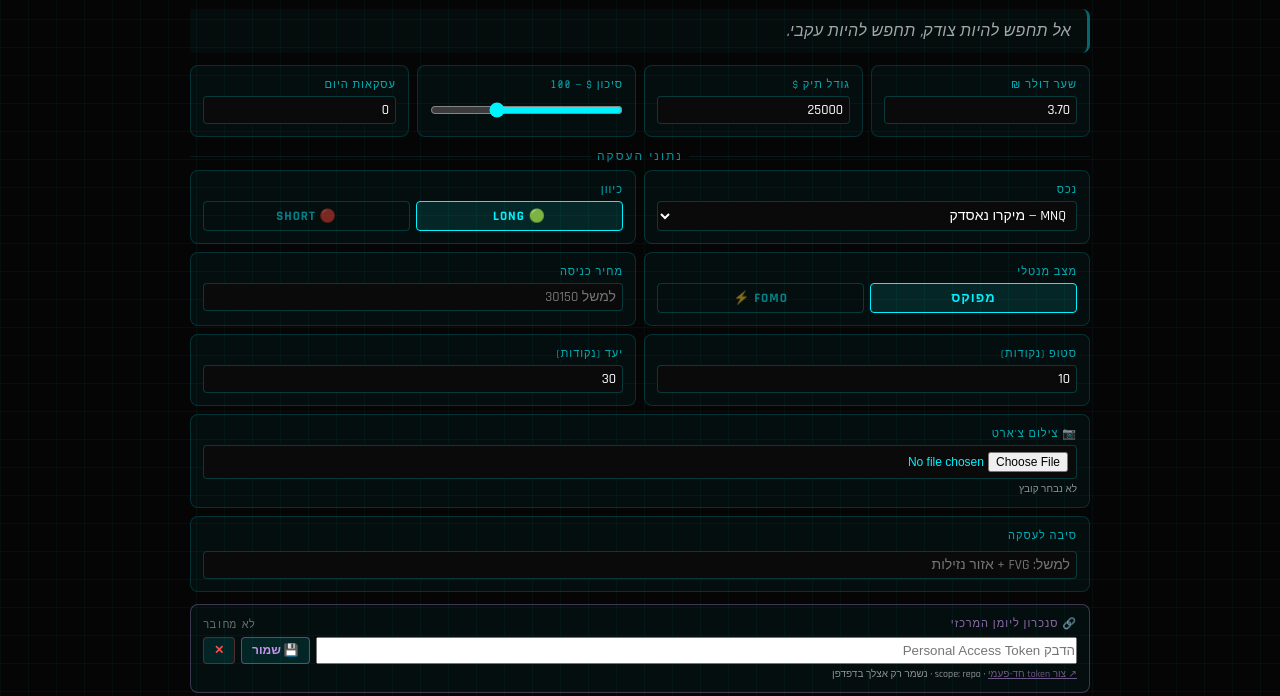
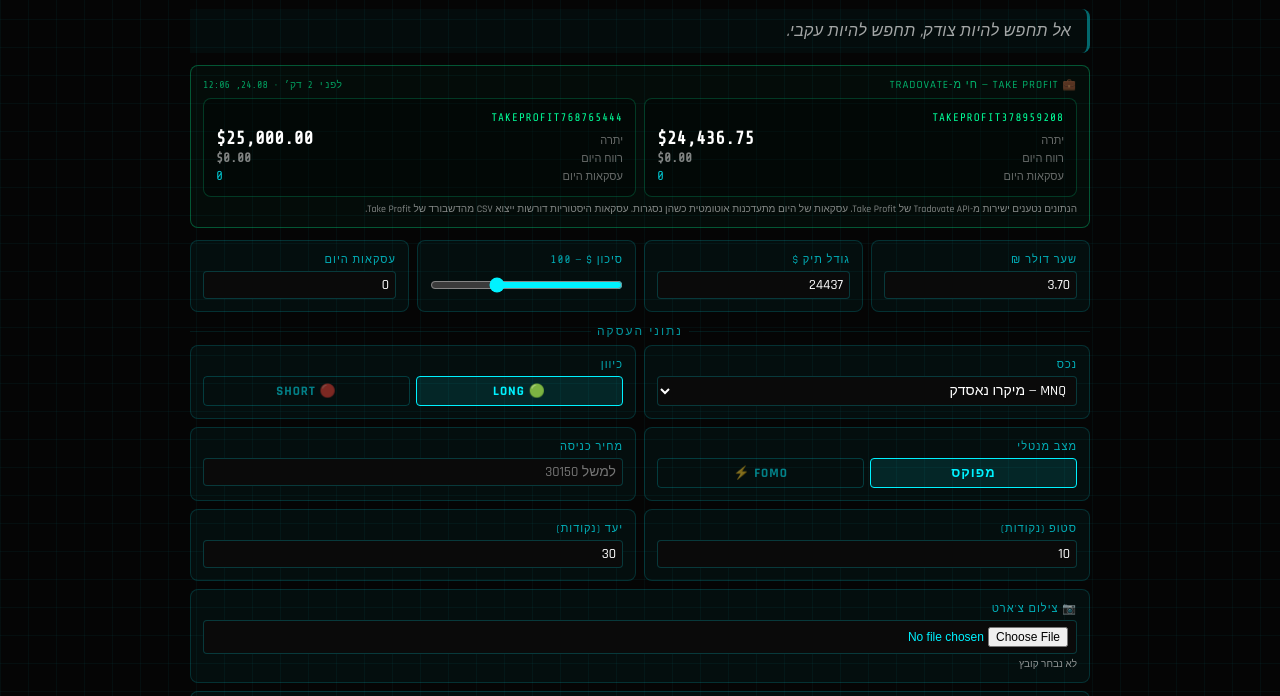
Before and after one commit to neoray261-eng/trading-journal-data, a plain HTML site: page terminal.html in a window 1280 px wide. Shown: the part 65-761 px from the top of the page. Drawn offline with nearby package versions, Linux system fonts and the light colour scheme.

Commit message:
Terminal: live Take Profit account panel from Tradovate API
Adds a green panel at the top of the terminal showing both TAKEPROFIT
accounts with current balance, today's realized P&L, and today's fill
count. Data is read from takeprofit_trades.json (updated every 5 min
by the local sync script). Also auto-fills the account-size input with
the active account's live balance (unless the user has changed it).

```diff
--- a/terminal.html
+++ b/terminal.html
@@ -76,6 +76,15 @@ input[type=range]{width:100%;margin:6px 0;accent-color:#00f2ff}
 
 <div class="quote-box">
   <div class="quote-txt" id="quoteEl">טוען ציטוט...</div>
+</div>
+
+<div class="panel" id="tpPanel" style="margin-bottom:0.75rem;border-color:rgba(0,255,153,0.3);background:rgba(0,255,153,0.03)">
+  <div style="display:flex;align-items:center;justify-content:space-between;gap:6px;flex-wrap:wrap;margin-bottom:6px">
+    <div class="lbl" style="margin:0;color:#00ff99">💼 Take Profit — חי מ-Tradovate</div>
+    <span style="font-size:10px;font-family:'Share Tech Mono',monospace;color:rgba(0,255,153,0.6)" id="tpStamp">טוען...</span>
+  </div>
+  <div class="g2" id="tpAccounts" style="margin:0"></div>
+  <div style="font-size:10px;opacity:0.5;margin-top:6px" id="tpNote"></div>
 </div>
 
 <div class="g4">
@@ -460,7 +469,71 @@ function clearJ(){
   if(!confirm('לנקות את כל העסקאות של היום?'))return;
   trades=[];saveTrades();renderJ();
 }
+// ── Take Profit live data (from Tradovate API via python sync) ──────
+async function loadTakeProfit(){
+  try{
+    var url='https://raw.githubusercontent.com/'+JOURNAL_REPO+'/main/takeprofit_trades.json?ts='+Date.now();
+    var r=await fetch(url);
+    if(!r.ok){document.getElementById('tpStamp').textContent='לא זמין';return;}
+    var d=await r.json();
+    var when=new Date(d.generated_at);
+    var mins=Math.round((Date.now()-when.getTime())/60000);
+    var stamp=mins<2?'עכשיו':mins<60?'לפני '+mins+' דק׳':'לפני '+Math.round(mins/60)+' שע׳';
+    document.getElementById('tpStamp').textContent=stamp+' · '+when.toLocaleString('he-IL',{hour:'2-digit',minute:'2-digit',day:'2-digit',month:'2-digit'});
+
+    var box=document.getElementById('tpAccounts');
+    box.innerHTML='';
+    var totalBalance=0;
+    (d.accounts||[]).forEach(function(a){
+      totalBalance+=a.balance_current||0;
+      var pnl=a.realized_pnl_today||0;
+      var pnlColor=pnl>0?'#00ff99':pnl<0?'#ff4b4b':'rgba(255,255,255,0.5)';
+      var pnlSign=pnl>0?'+':'';
+      var el=document.createElement('div');
+      el.className='panel';
+      el.style.cssText='background:rgba(0,0,0,0.3);border-color:rgba(0,255,153,0.2)';
+      el.innerHTML=
+        '<div style="font-size:11px;color:#00ff99;font-family:\'Share Tech Mono\',monospace;letter-spacing:1px">'+a.name+'</div>'+
+        '<div style="display:flex;justify-content:space-between;align-items:baseline;margin-top:4px">'+
+        '  <span style="font-size:11px;color:rgba(255,255,255,0.4)">יתרה</span>'+
+        '  <span style="font-family:\'Share Tech Mono\',monospace;font-size:18px;color:#fff;font-weight:700">$'+(a.balance_current||0).toLocaleString('en-US',{minimumFractionDigits:2,maximumFractionDigits:2})+'</span>'+
+        '</div>'+
+        '<div style="display:flex;justify-content:space-between;align-items:baseline;margin-top:2px">'+
+        '  <span style="font-size:11px;color:rgba(255,255,255,0.4)">רווח היום</span>'+
+        '  <span style="font-family:\'Share Tech Mono\',monospace;font-size:13px;color:'+pnlColor+';font-weight:700">'+pnlSign+'$'+Math.abs(pnl).toFixed(2)+'</span>'+
+        '</div>'+
+        '<div style="display:flex;justify-content:space-between;align-items:baseline;margin-top:2px">'+
+        '  <span style="font-size:11px;color:rgba(255,255,255,0.4)">עסקאות היום</span>'+
+        '  <span style="font-family:\'Share Tech Mono\',monospace;font-size:13px;color:rgba(0,242,255,0.8)">'+(a.fills_today||0)+'</span>'+
+        '</div>'+
+        ((a.open_positions&&a.open_positions.length)?
+        '<div style="margin-top:4px;padding-top:4px;border-top:1px solid rgba(255,255,255,0.08);font-size:11px;color:#ffaa00">⚡ פוזיציות פתוחות: '+a.open_positions.length+'</div>':'');
+      box.appendChild(el);
+    });
+
+    // Auto-fill account size input with the FIRST (active) account balance
+    var active=(d.accounts||[]).find(function(a){return (a.balance_current||0)!==(a.balance_sod||0)||a.fills_today>0;})||(d.accounts||[])[0];
+    if(active&&active.balance_current){
+      var accInp=document.getElementById('acc');
+      if(accInp&&!accInp.dataset.userTouched){
+        accInp.value=Math.round(active.balance_current);
+        calc();
+      }
+    }
+
+    var noteEl=document.getElementById('tpNote');
+    if(noteEl)noteEl.textContent=d.note_hebrew||'';
+  }catch(e){
+    console.warn('[TP]',e);
+    document.getElementById('tpStamp').textContent='שגיאה';
+  }
+}
+// Mark accInput as user-touched if they change it manually
+(function(){var a=document.getElementById('acc');if(a)a.addEventListener('input',function(){a.dataset.userTouched='1';});})();
+
 loadTrades();updatePatStatus();renderJ();calc();
+loadTakeProfit();
+setInterval(loadTakeProfit, 60000); // refresh every 60s
 </script>
 </body>
 </html>
```
